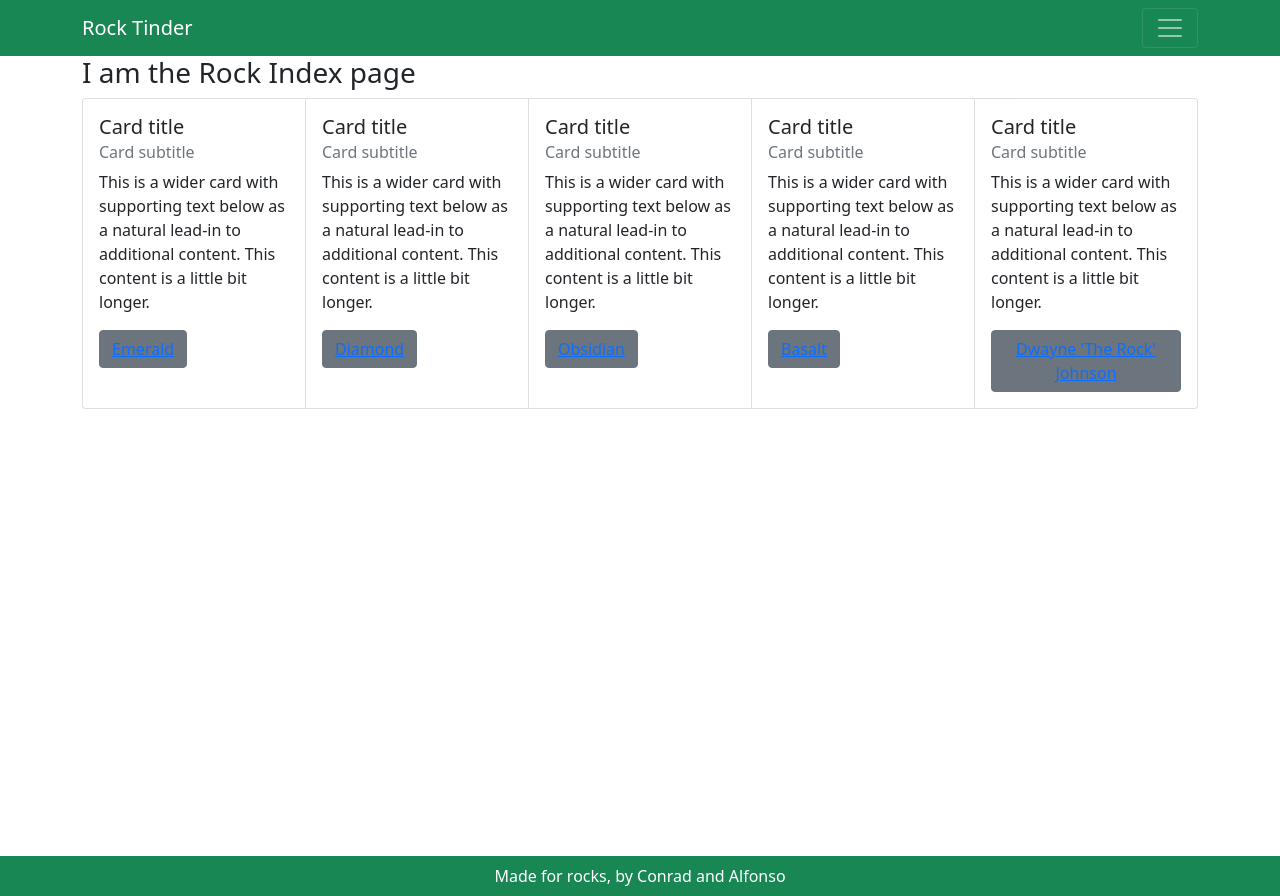
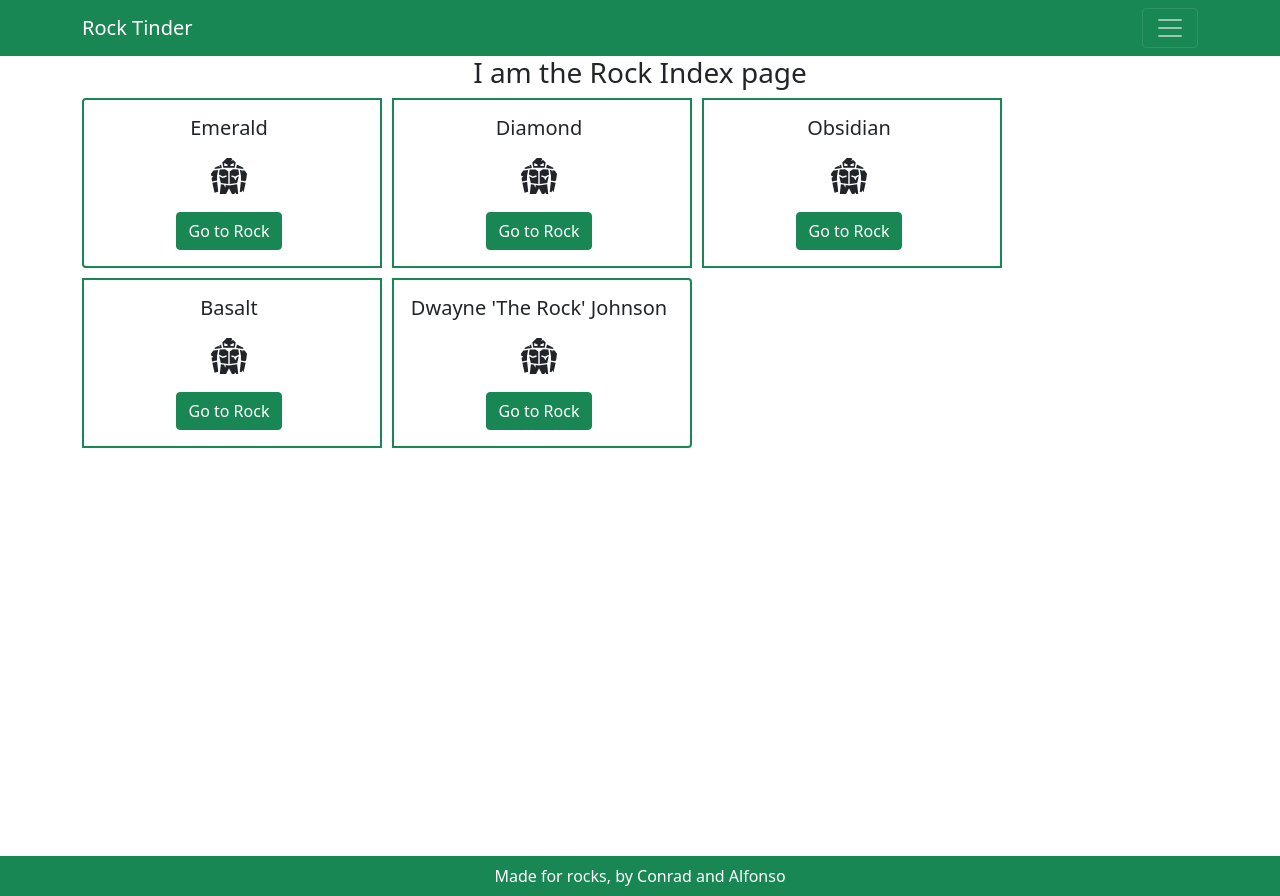
Before and after one commit to learn-academy-2021-charlie/cat-tinder-frontend-conrad-and-alfonso, a React (Create React App) app: page /rockindex in a window 1280 px wide. Built offline with nearby package versions, Linux system fonts and the light colour scheme.

Commit message:
adds card styling for frontend

```diff
--- a/package.json
+++ b/package.json
@@ -9,6 +9,7 @@
     "bootstrap": "^5.1.0",
     "react": "^17.0.2",
     "react-dom": "^17.0.2",
+    "react-icons": "^4.2.0",
     "react-router-dom": "^5.2.0",
     "react-scripts": "4.0.3",
     "reactstrap": "^8.9.0",
--- a/src/App.css
+++ b/src/App.css
@@ -72,3 +72,43 @@ footer > p {
   margin-top: 10px;
   margin-bottom: 10px;
 }
+
+@media (min-width: 576px) {
+  div.card-group {
+    flex-wrap: wrap;
+    gap: 10px;
+  }
+}
+
+div.card-group {
+  flex-wrap: wrap;
+  gap: 10px;
+}
+
+div.card {
+  min-width: 300px;
+  max-width: 300px;
+  border: #188754 2px solid;
+  text-align: center;
+}
+
+div.card-body {
+  max-width: 290px;
+}
+
+@media (min-width: 576px) {
+  div.card-group>.card+.card {
+    margin-left: 0;
+    border-left: #188754 2px solid;
+  }
+}
+
+.index-button-link {
+  color: white;
+  text-decoration: none;
+}
+
+.index-button-link:hover {
+  color: white;
+  text-decoration: none;
+}
--- a/src/pages/RockIndex.js
+++ b/src/pages/RockIndex.js
@@ -1,26 +1,25 @@
 import React, { Component } from 'react'
 import {Link} from 'react-router-dom'
 import {
-  Card, Button, CardTitle, CardText, CardGroup,
-  CardSubtitle, CardBody
+  Card, Button, CardTitle, CardGroup, CardBody
 } from 'reactstrap';
+import { GiRockGolem } from 'react-icons/gi'
 
 class RockIndex extends Component {
   render() {
     return (
       <div className="page container">
-        <h3>I am the Rock Index page</h3>
+        <h3 className="text-center">I am the Rock Index page</h3>
         <CardGroup>
           {this.props.rocks && this.props.rocks.map(rock => {
             return (
               <Card key={rock.id}>
                 <CardBody>
-                  <CardTitle tag="h5">Card title</CardTitle>
-                  <CardSubtitle tag="h6" className="mb-2 text-muted">Card subtitle</CardSubtitle>
-                  <CardText>This is a wider card with supporting text below as a natural lead-in to additional content. This content is a little bit longer.</CardText>
-                  <Button>
-                    <Link to={`/rockshow/${rock.id}`}>
-                      {rock.name}
+                  <CardTitle tag="h5">{rock.name}</CardTitle>
+                  <h1 className="mb-3"><GiRockGolem /></h1>
+                  <Button color="success">
+                    <Link className="index-button-link" to={`/rockshow/${rock.id}`}>
+                      Go to Rock
                     </Link>
                   </Button>
                 </CardBody>
```
Also changed, not shown: 1 other file (tests, documents, lock files or other folders).
